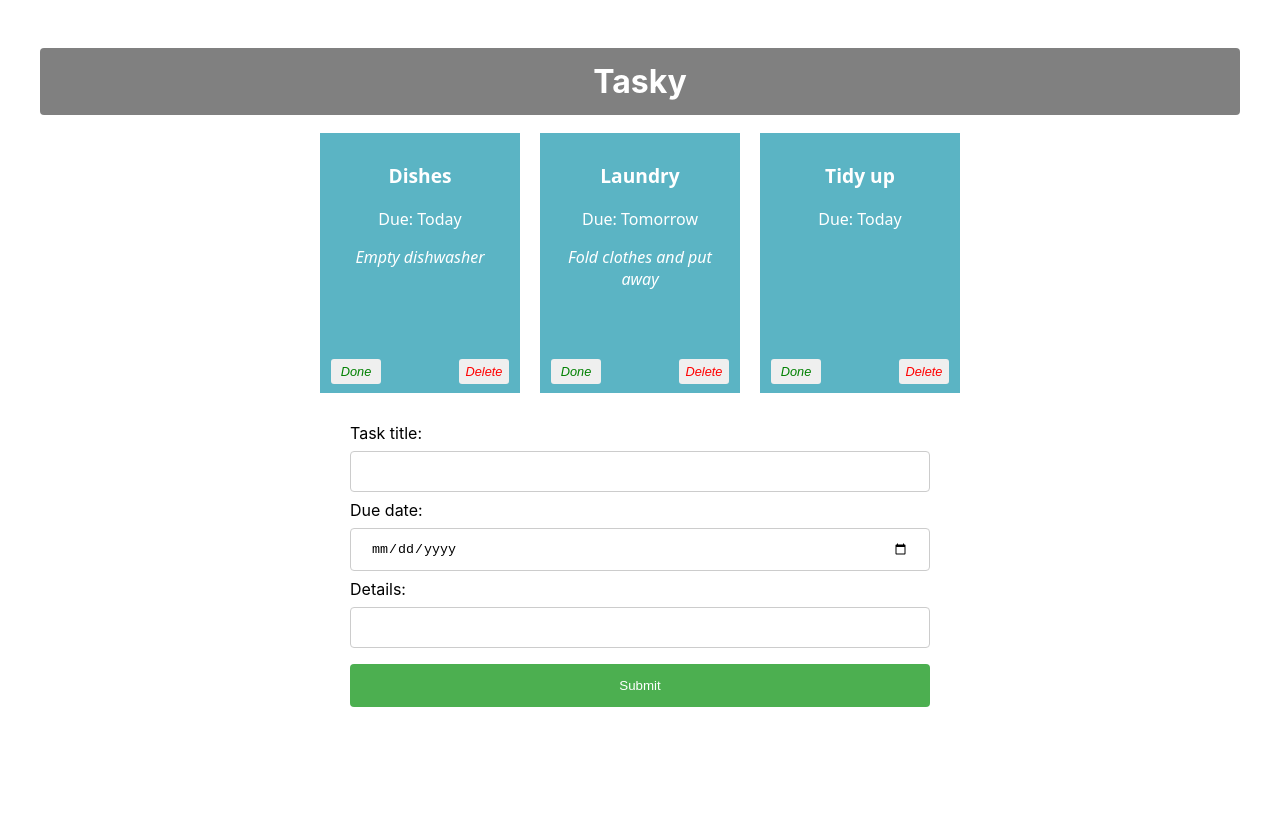
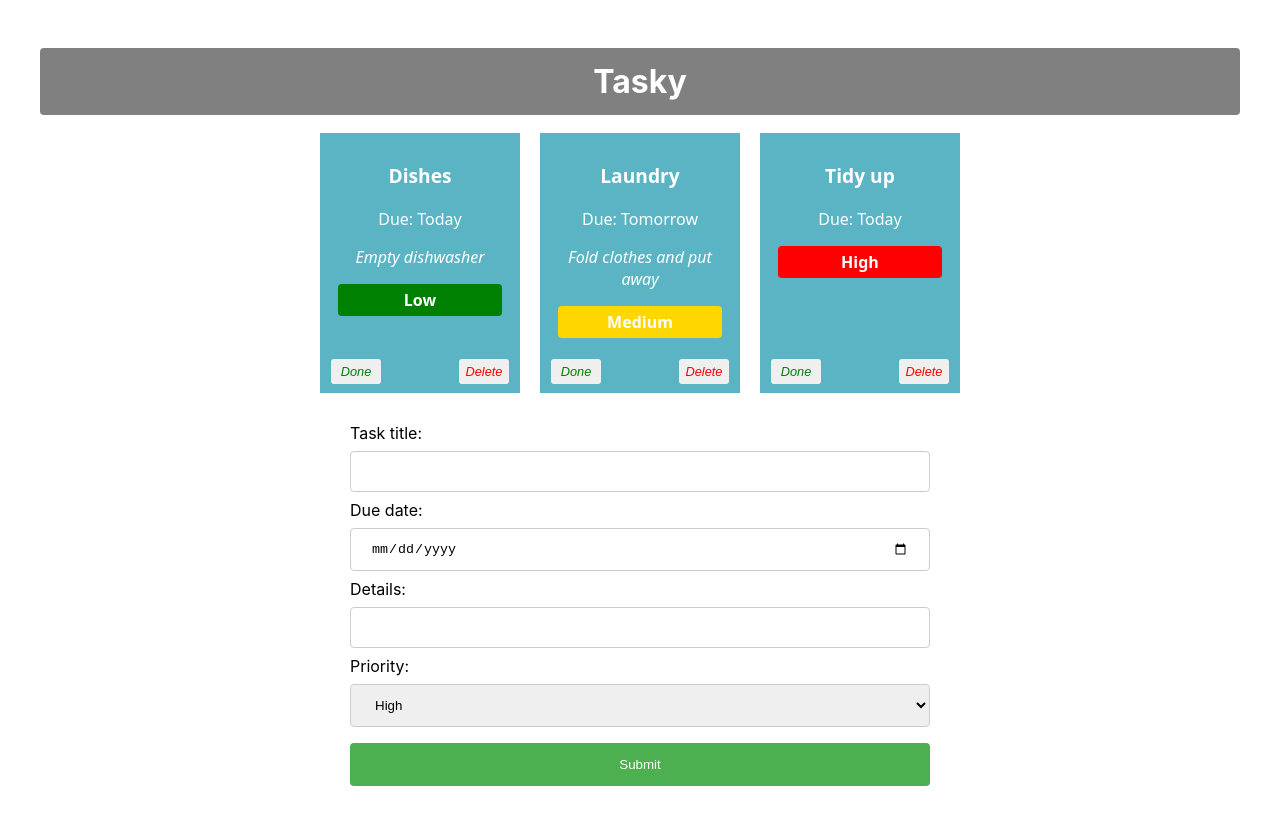
Before and after one commit to WhatIsRove/react-basics-lab, a React (Create React App) app in the folder tasky/: page / in a window 1280 px wide. Shown: the top 824 px of the page. Before the commit the page ends 800 px from the top, so only its background shows below. Built offline with nearby package versions, Linux system fonts and the light colour scheme.

Commit message:
Tasky Lab 2 - Exercises done

```diff
--- a/tasky/src/App.css
+++ b/tasky/src/App.css
@@ -77,6 +77,13 @@
   font-style: italic;
 }
 
+.priority {
+  font-weight: bold;
+  margin: 8px;
+  padding: 5px;
+  border-radius: 4px;
+}
+
 button {
   border: none;
   border-radius: 3px;
@@ -101,7 +108,7 @@
   color:red;
 }
 
-input[type=text], input[type=date] {
+input[type=text], input[type=date], select {
   width: 100%;
   padding: 12px 20px;
   margin: 8px 0;
--- a/tasky/src/App.js
+++ b/tasky/src/App.js
@@ -8,16 +8,17 @@
 function App() {
   const [ taskState, setTaskState ] = useState({
     tasks: [
-      { id: 1, title:"Dishes", description: "Empty dishwasher", deadline: "Today", done: false },
-      { id: 2, title: "Laundry", description: "Fold clothes and put away", deadline: "Tomorrow", done: false },
-      { id: 3, title: "Tidy up", deadline: "Today", done: false}
+      { id: 1, title:"Dishes", description: "Empty dishwasher", deadline: "Today", priority: "Low", done: false },
+      { id: 2, title: "Laundry", description: "Fold clothes and put away", deadline: "Tomorrow", priority: "Medium", done: false },
+      { id: 3, title: "Tidy up", deadline: "Today", priority: "High", done: false}
     ]
   });
 
   const [formState, setFormState] = useState({
-    title: "",
+    title: "New Task",
     description: "",
-    deadline: ""
+    deadline: "",
+    priority: "High"
   });
 
   const doneHandler = (taskIndex) => {
@@ -46,8 +47,11 @@
       case "deadline":
         form.deadline = event.target.value;
         break;
+      case "priority":
+        form.priority = event.target.value;
+        break;
       default:
-        form = formState;
+        //form = formState;
     }
     setFormState(form);
   }
@@ -59,7 +63,7 @@
     const form = {...formState};
 
     form.id = uuidv4();
-
+    console.log(form);
     tasks.push(form);
     setTaskState({tasks});
 
@@ -73,6 +77,7 @@
           title={task.title}
           description={task.description}
           deadline={task.deadline}
+          priority={task.priority}
           key={task.id}
           done={task.done}
           markDone={() => doneHandler(index)}
--- a/tasky/src/components/Form.js
+++ b/tasky/src/components/Form.js
@@ -22,6 +22,17 @@
                     <input type="text" name="description" onChange={(event) => props.change(event)} required />
                 </label>
                 <br />
+                <label>
+                    Priority:
+                    <br />
+                    <select type="text" name="priority" onChange={(event) => props.change(event)} required>
+                        <option value="High">High</option>
+                        <option value="Medium">Medium</option>
+                        <option value="Low">Low</option>
+                    </select>
+
+                </label>
+                <br />
                 <input type="submit" value="Submit" />
             </form>
         </div>
--- a/tasky/src/components/Task.js
+++ b/tasky/src/components/Task.js
@@ -1,11 +1,19 @@
 import React from 'react';
 
 function Task(props) {
+    const priorityColor =
+        props.priority === "High" ? "red" :
+        props.priority === "Medium" ? "gold" :
+        props.priority === "Low" ? "green" :
+        'none';
+
+
     return  (
         <div className="card" style={{backgroundColor: props.done ? 'lightgray' : '#5bb4c4'}}>
             <p className="title">{props.title}</p>
             <p>Due: {props.deadline}</p>
             <p className="description">{props.description}</p>
+            <p className="priority" style={{backgroundColor: priorityColor}}>{props.priority}</p>
             <button onClick={props.markDone} className="doneButton">Done</button>
             <button onClick={props.deleteTask} className="deleteButton">Delete</button>
         </div>
```
